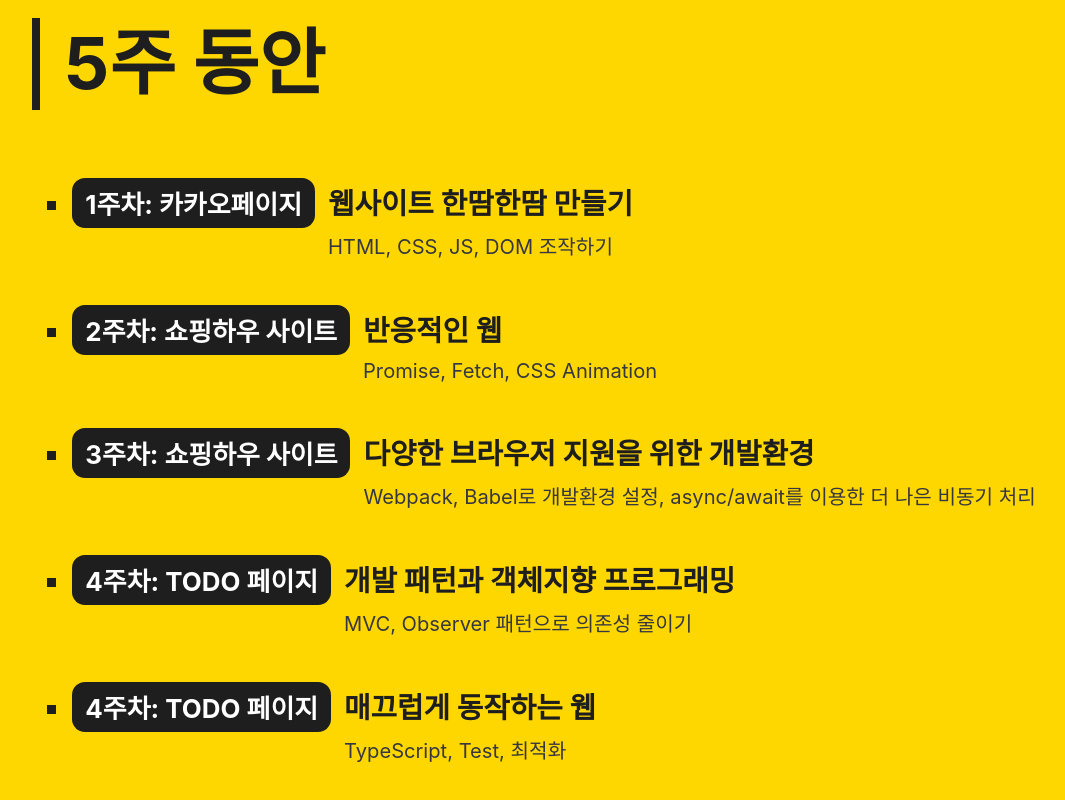
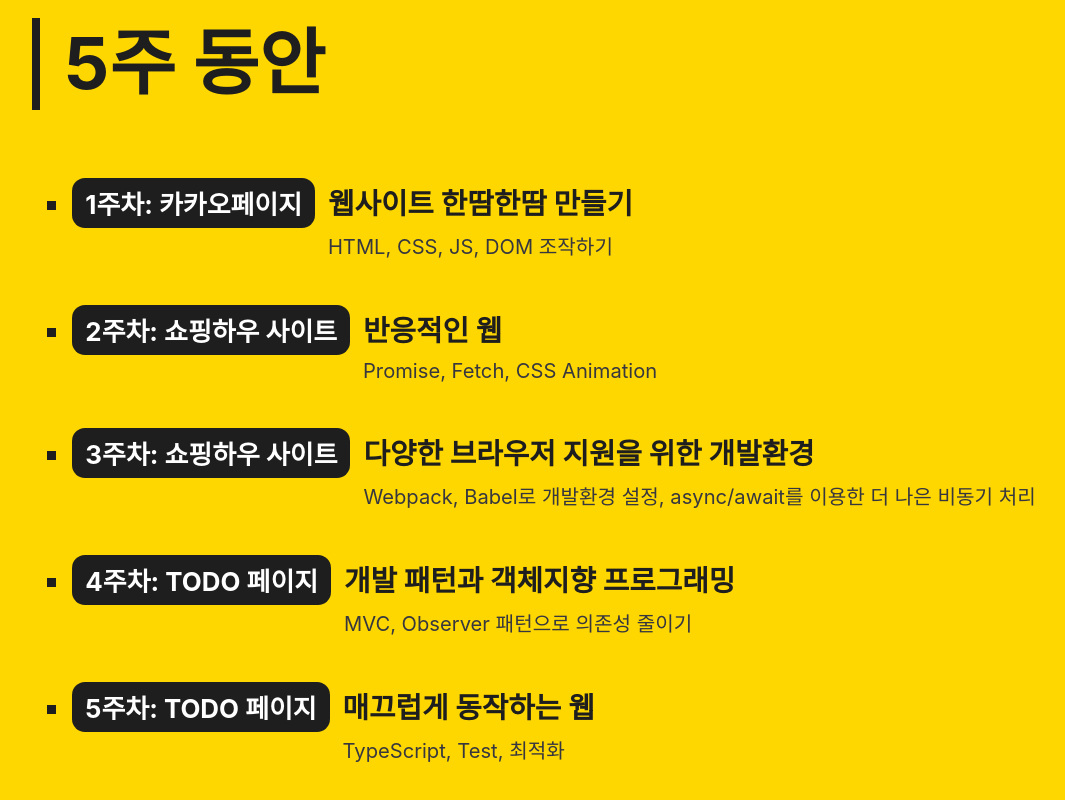
Before and after one commit to NewKrew2021/fe-onboarding-presentation, a React (Create React App) app: page / in a window 1280 px wide. Shown: the part 809-1609 px from the top of the page, without its empty margins (70-1135 px from the left). Built offline with nearby package versions, Linux system fonts and the light colour scheme.

Commit message:
Fix typo

```diff
--- a/src/components/Curriculum.js
+++ b/src/components/Curriculum.js
@@ -23,7 +23,7 @@ const curriculumList = [
     subtitle: "MVC, Observer 패턴으로 의존성 줄이기",
   },
   {
-    tag: "4주차: TODO 페이지",
+    tag: "5주차: TODO 페이지",
     title: "매끄럽게 동작하는 웹",
     subtitle: "TypeScript, Test, 최적화",
   },
```
